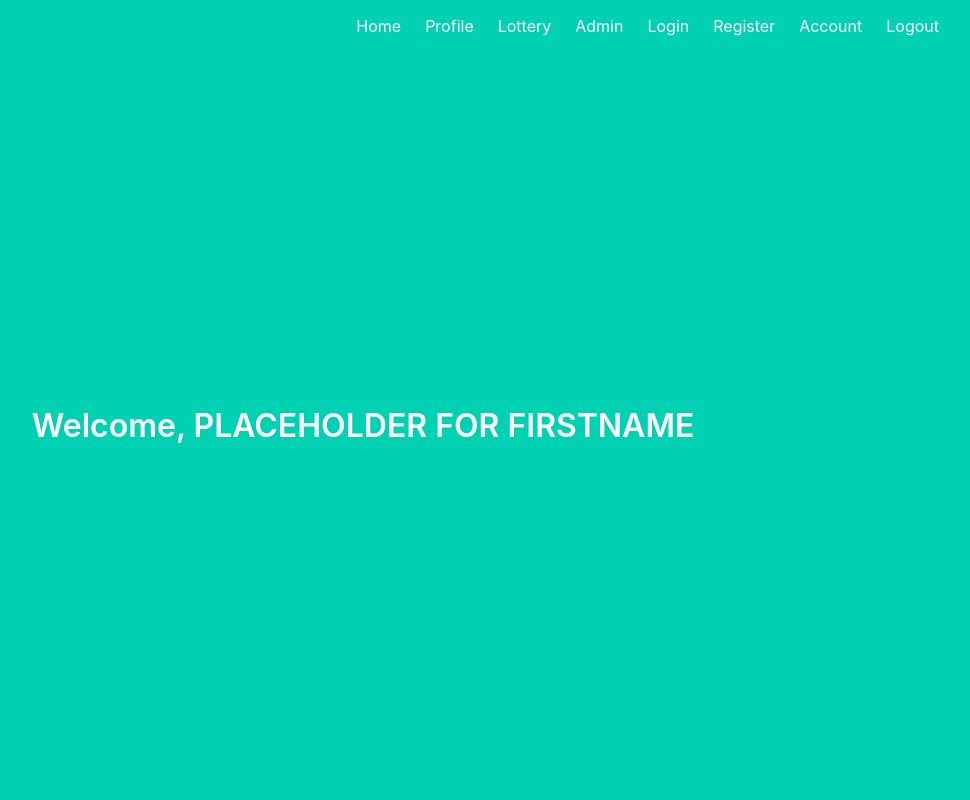
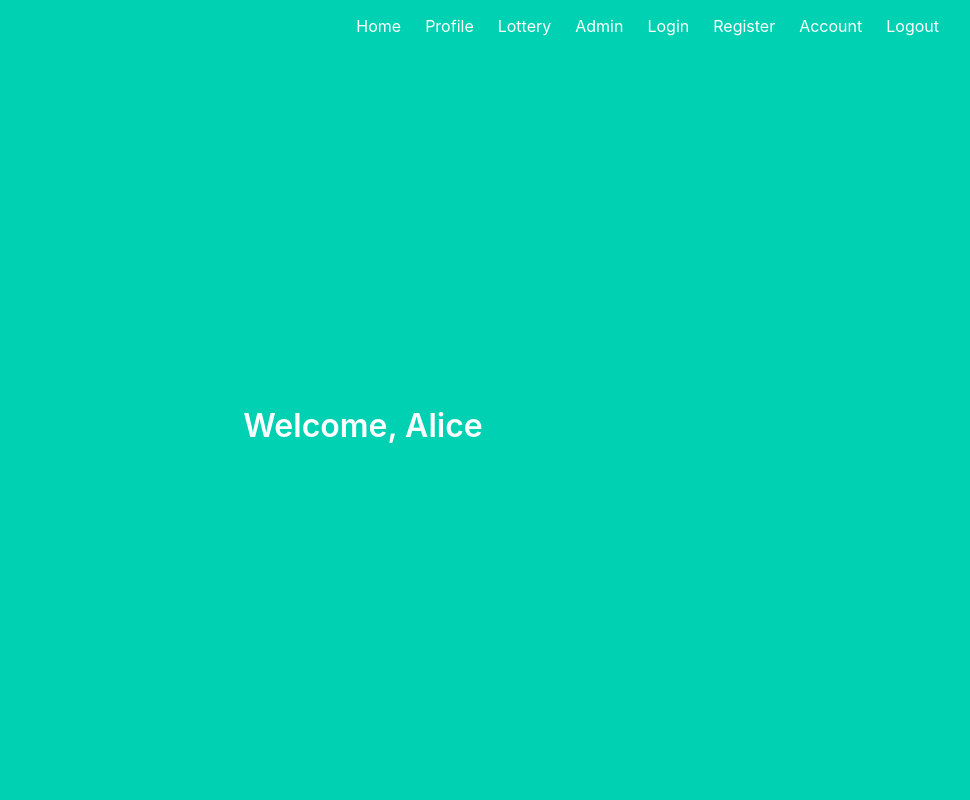
Before and after one commit to Nicholas-Q-Smith/LotteryWebAppFiles-Coursework1, a Flask app: page /profile in a window 1280 px wide. Shown: the whole page, without its empty margins (277-1247 px from the left). Run offline with Flask 2, Linux system fonts and the light colour scheme; a user stored in the database is signed in.

Commit message:
Fixed bug where href for the login function link was missing from base.html - was preventing users from logging out.
Also added account information to the account page of the website in users/views.py, as well as the profile web page now displaying the user's first name in profile.html.

Added encryption function to ensure all lottery draws are encrypted with the current user's draw_key in models.py

```diff
--- a/models.py
+++ b/models.py
@@ -4,7 +4,7 @@ from datetime import datetime
 from Crypto.Protocol.KDF import scrypt
 from Crypto.Random import get_random_bytes
 from cryptography.fernet import Fernet
-from flask_login import UserMixin
+from flask_login import UserMixin, current_user
 from app import db
 from werkzeug.security import generate_password_hash
 
@@ -62,9 +62,9 @@ class Draw(db.Model):
     win = db.Column(db.BOOLEAN, nullable=False)
     round = db.Column(db.Integer, nullable=False, default=0)
 
-    def __init__(self, user_id, draw, win, round):
+    def __init__(self, user_id, draw, win, round, draw_key):
         self.user_id = user_id
-        self.draw = encrypt(draw)
+        self.draw = encrypt(draw, draw_key)
         self.played = False
         self.match = False
         self.win = win
--- a/templates/base.html
+++ b/templates/base.html
@@ -48,8 +48,7 @@
                                  <a href="{{ url_for('users.account') }}" class="navbar-item">
                                     Account
                                 </a>
-                                {#TODO: LOGOUT#}
-                                <a href="" class="navbar-item">
+                                <a href="{{ url_for('users.logout') }}" class="navbar-item">
                                     Logout
                                 </a>
 
--- a/templates/profile.html
+++ b/templates/profile.html
@@ -3,7 +3,7 @@
 {% block content %}
 
 <h1 class="title">
-  Welcome, {{ name }}
+  Welcome, {{ current_user.firstname }}
 </h1>
 
 {% endblock %}
--- a/users/views.py
+++ b/users/views.py
@@ -114,11 +114,11 @@ def profile():
 @login_required
 def account():
     return render_template('account.html',
-                           acc_no="PLACEHOLDER FOR USER ID",
-                           email="PLACEHOLDER FOR USER EMAIL",
-                           firstname="PLACEHOLDER FOR USER FIRSTNAME",
-                           lastname="PLACEHOLDER FOR USER LASTNAME",
-                           phone="PLACEHOLDER FOR USER PHONE")
+                           acc_no=current_user.id,
+                           email=current_user.email,
+                           firstname=current_user.firstname,
+                           lastname=current_user.lastname,
+                           phone=current_user.phone)
 
 @users_blueprint.route('/logout')
 @login_required
```
Also changed, not shown: lottery/views.py (+6 -4 lines).
